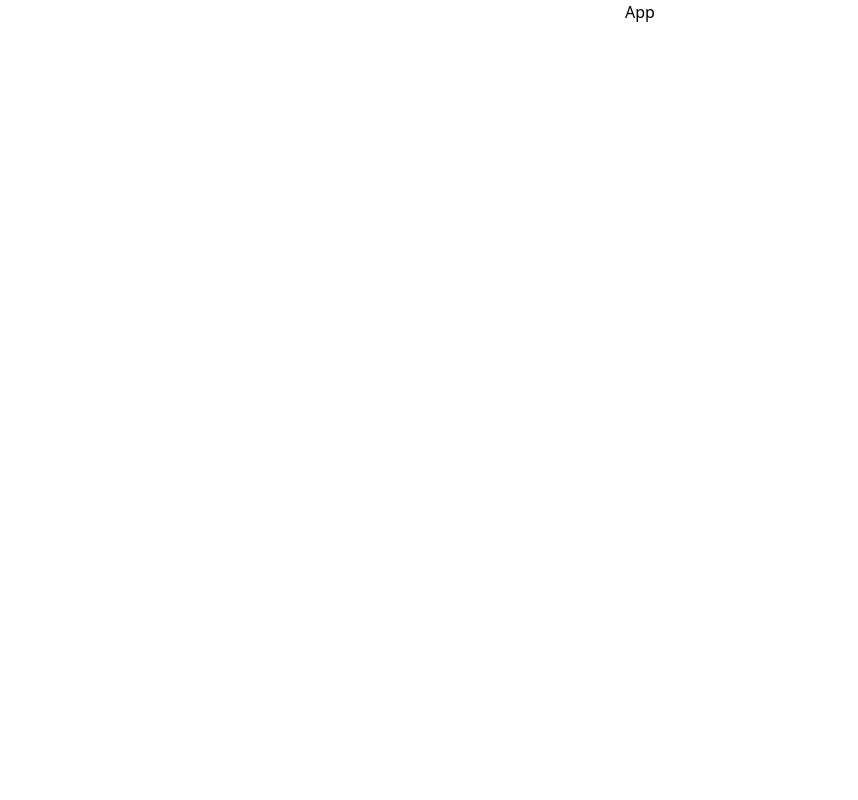
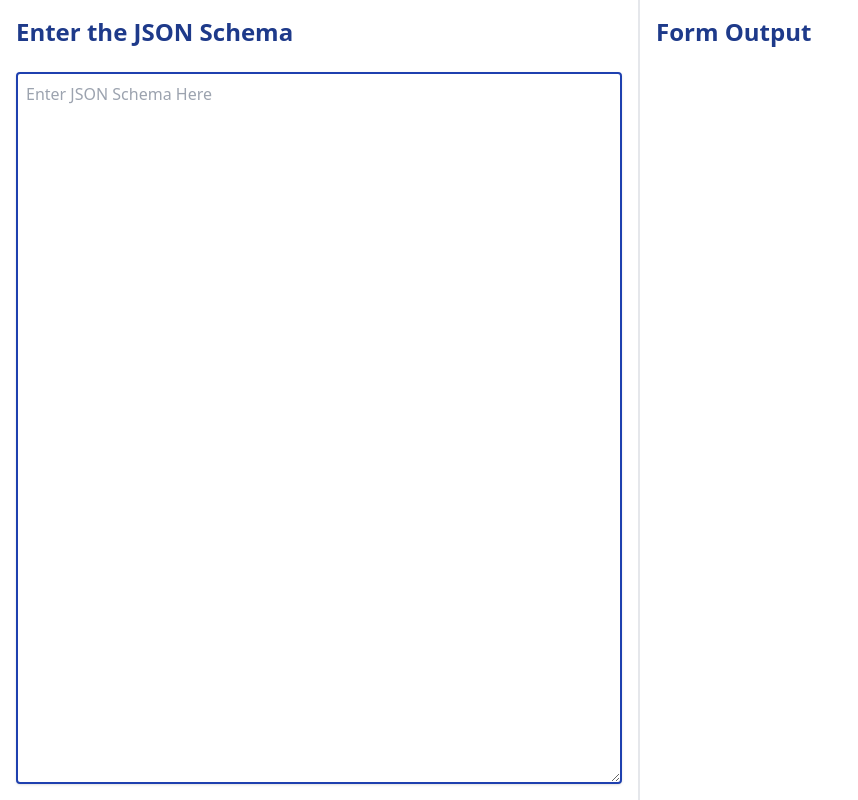
Before and after one commit to Sai-02/TrueFoundry-Frontend-Assessment, a React (Create React App) app: page / in a window 1280 px wide. Shown: the whole page, without its empty margins (0-858 px from the left). Built offline with nearby package versions, Linux system fonts and the light colour scheme.

Commit message:
[add] : basic structure of code added

```diff
--- a/src/App.js
+++ b/src/App.js
@@ -1,5 +1,15 @@
+import { useState } from "react";
+import JsonInput from "./components/JsonInput/JsonInput";
+import OutputForm from "./components/OutputForm/OutputForm";
+
 function App() {
-  return <div className="text-center">App</div>;
+  const [jsonSchema, setJsonSchema] = useState("");
+  return (
+    <div className="w-screen h-screen grid grid-cols-2">
+      <JsonInput jsonSchema={jsonSchema} setJsonSchema={setJsonSchema} />
+      <OutputForm jsonSchema={jsonSchema} setJsonSchema={setJsonSchema} />
+    </div>
+  );
 }
 
 export default App;
--- /dev/null
+++ b/src/components/JsonInput/JsonInput.js
@@ -0,0 +1,23 @@
+import React from "react";
+
+const JsonInput = ({ jsonSchema, setJsonSchema }) => {
+  return (
+    <div className="h-screen p-4 flex flex-col gap-6 border-r-2">
+      <div className="">
+        <h1 className="text-2xl text-blue-900 font-semibold">
+          Enter the JSON Schema
+        </h1>
+      </div>
+      <textarea
+        name=""
+        className="grow border-2 border-blue-800 outline-none rounded shadow p-2"
+        placeholder="Enter JSON Schema Here"
+        onChange={(e) => {
+          setJsonSchema(e.target.value);
+        }}
+      ></textarea>
+    </div>
+  );
+};
+
+export default JsonInput;
--- /dev/null
+++ b/src/components/OutputForm/FormComponents/Input.js
@@ -0,0 +1,22 @@
+import { faInfoCircle } from "@fortawesome/free-solid-svg-icons";
+import { FontAwesomeIcon } from "@fortawesome/react-fontawesome";
+import React from "react";
+
+const Input = ({ val }) => {
+  const isDescriptionValid = () => {
+    return val.description.trim() !== "";
+  };
+  return (
+    <>
+      <div className="flex gap-4 space-between justify-center items-center px-4">
+        <label htmlFor="" className="">
+          {val?.label}
+          {isDescriptionValid() ? <FontAwesomeIcon icon={faInfoCircle} /> : ""}
+        </label>
+        <input type="text" className="border-2 outline-none p-2 rounded" />
+      </div>
+    </>
+  );
+};
+
+export default Input;
--- /dev/null
+++ b/src/components/OutputForm/FormRender.js
@@ -0,0 +1,26 @@
+import React, { useEffect, useState } from "react";
+import Input from "./FormComponents/Input";
+
+const FormRender = ({ data }) => {
+  const [sortedData, setSortedData] = useState([]);
+  useEffect(() => {
+    storeSortedData();
+  }, [data]);
+  const storeSortedData = () => {
+    const sd = data.sort((a, b) => a.sort - b.sort);
+    setSortedData(sd);
+  };
+  const getFormField = (val) => {
+    switch (val.uiType) {
+      case "Input":
+        return <Input val={val} key={val.sort} />;
+    }
+  };
+  return (
+    <div className="">
+      {sortedData.map((singleData) => getFormField(singleData))}
+    </div>
+  );
+};
+
+export default FormRender;
--- /dev/null
+++ b/src/components/OutputForm/OutputForm.js
@@ -0,0 +1,27 @@
+import React, { useEffect, useState } from "react";
+import FormRender from "./FormRender";
+
+const OutputForm = ({ jsonSchema }) => {
+  const [parsedSchema, setParsedSchema] = useState([]);
+  useEffect(() => {
+    handleJsonSchema();
+  }, [jsonSchema]);
+  const handleJsonSchema = () => {
+    if (jsonSchema !== "") {
+      const parsed = JSON.parse(jsonSchema);
+      if (typeof parsed === "object") setParsedSchema(parsed);
+    }
+  };
+  return (
+    <div className="h-screen p-4 flex flex-col gap-6 ">
+      <div className="">
+        <h1 className="text-2xl text-blue-900 font-semibold">Form Output</h1>
+      </div>
+      <div className="">
+        <FormRender data={parsedSchema} />
+      </div>
+    </div>
+  );
+};
+
+export default OutputForm;
```
